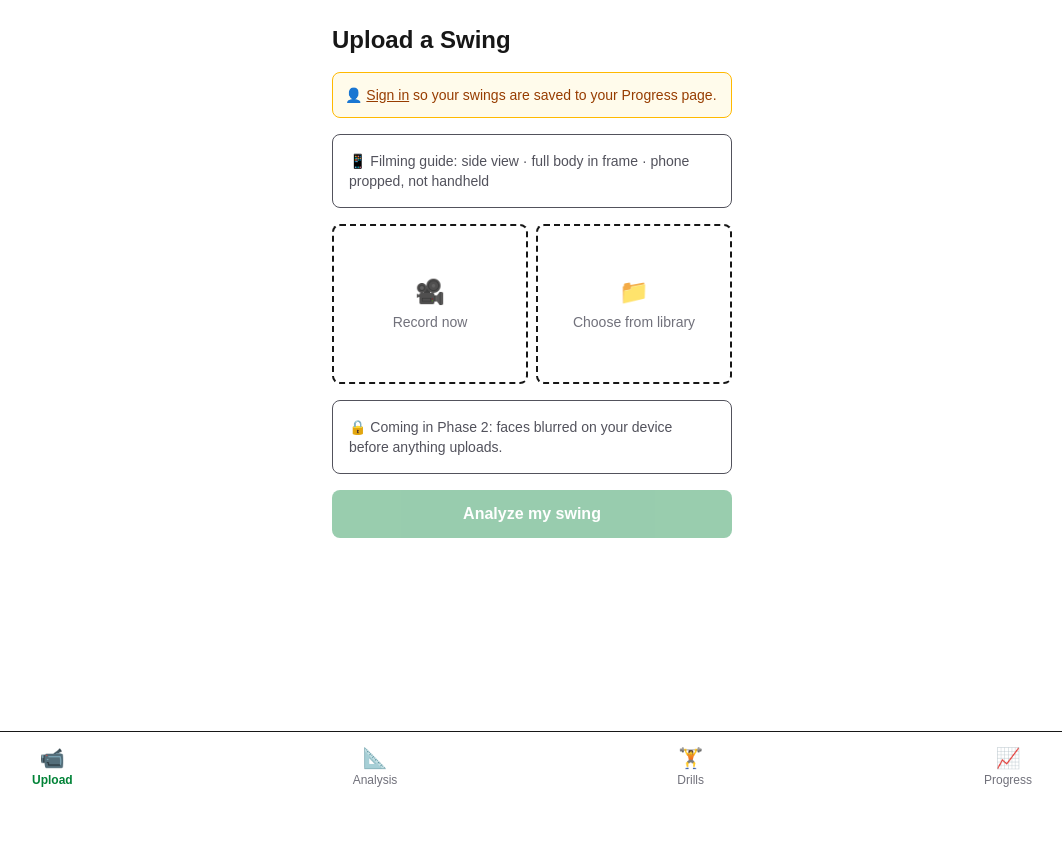
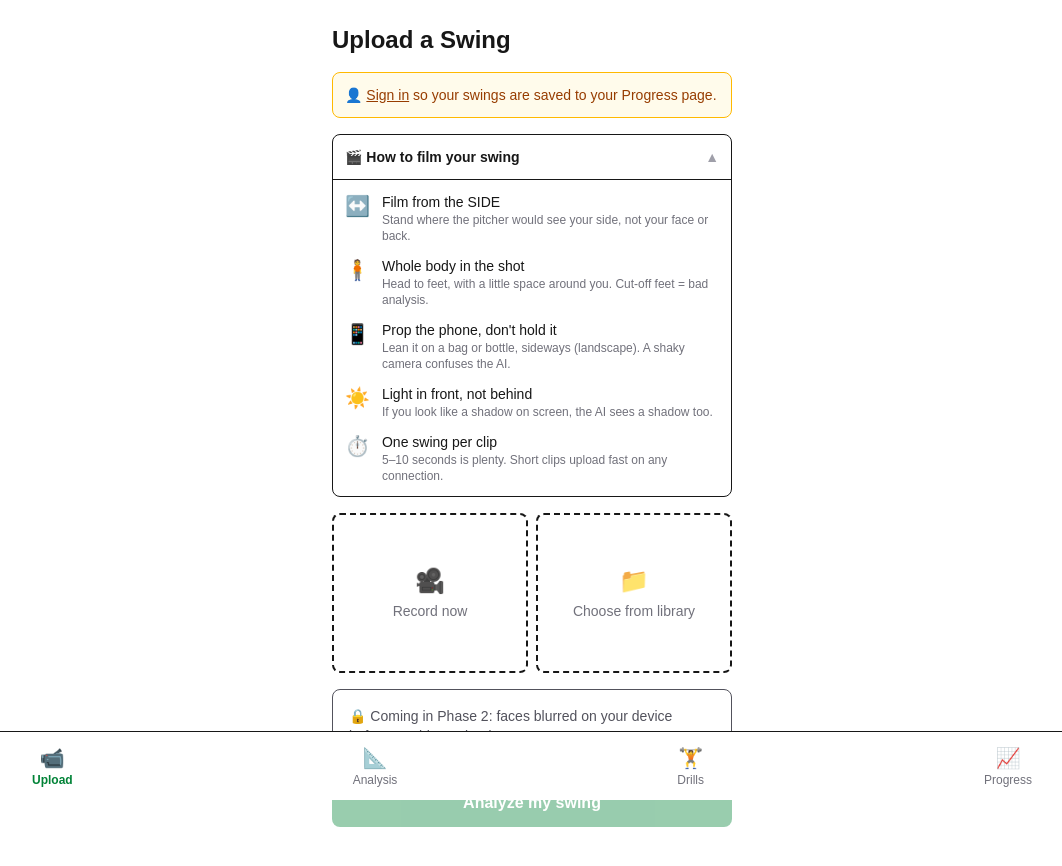
Before and after one commit to ishantr18/sandlot, a Next.js app in the folder app/: page /upload in a window 1280 px wide. Shown: the top 866 px of the page, without its empty margins (108-1170 px from the left). Before the commit the page ends 800 px from the top, so only its background shows below. Built offline with nearby package versions, Linux system fonts and the light colour scheme; no server answers.

Commit message:
Aug 15: filming guide on upload page; test-clips folder (gitignored)
Co-Authored-By: Claude Fable 5 <noreply@anthropic.com>

```diff
--- a/app/src/app/upload/page.tsx
+++ b/app/src/app/upload/page.tsx
@@ -7,6 +7,7 @@ import { addDoc, collection } from "firebase/firestore";
 import Link from "next/link";
 import { useRef, useState } from "react";
 import { useAuth } from "@/components/AuthProvider";
+import FilmingGuide from "@/components/FilmingGuide";
 import VideoRecorder from "@/components/VideoRecorder";
 import { db } from "@/lib/firebase";
 
@@ -97,9 +98,7 @@ export default function UploadPage() {
         </Link>
       )}
 
-      <section className="mb-4 rounded-lg border p-4 text-sm text-zinc-600">
-        📱 Filming guide: side view · full body in frame · phone propped, not handheld
-      </section>
+      <FilmingGuide />
 
       <input
         ref={inputRef}
--- /dev/null
+++ b/app/src/components/FilmingGuide.tsx
@@ -0,0 +1,69 @@
+"use client";
+
+// Filming guide — teaches users (kids!) to film clips the pose engine can
+// actually analyze. Bad input = bad analysis, so this is quality control
+// disguised as help. Expanded on first visit, collapsed after.
+import { useEffect, useState } from "react";
+
+const RULES = [
+  {
+    icon: "↔️",
+    title: "Film from the SIDE",
+    detail: "Stand where the pitcher would see your side, not your face or back.",
+  },
+  {
+    icon: "🧍",
+    title: "Whole body in the shot",
+    detail: "Head to feet, with a little space around you. Cut-off feet = bad analysis.",
+  },
+  {
+    icon: "📱",
+    title: "Prop the phone, don't hold it",
+    detail: "Lean it on a bag or bottle, sideways (landscape). A shaky camera confuses the AI.",
+  },
+  {
+    icon: "☀️",
+    title: "Light in front, not behind",
+    detail: "If you look like a shadow on screen, the AI sees a shadow too.",
+  },
+  {
+    icon: "⏱️",
+    title: "One swing per clip",
+    detail: "5–10 seconds is plenty. Short clips upload fast on any connection.",
+  },
+];
+
+export default function FilmingGuide() {
+  const [open, setOpen] = useState(true);
+
+  useEffect(() => {
+    // Auto-collapse for returning users; stays one tap away
+    if (localStorage.getItem("dd-seen-guide") === "1") setOpen(false);
+    else localStorage.setItem("dd-seen-guide", "1");
+  }, []);
+
+  return (
+    <section className="mb-4 rounded-lg border">
+      <button
+        onClick={() => setOpen(!open)}
+        className="flex w-full items-center justify-between p-3 text-sm font-semibold"
+      >
+        <span>🎬 How to film your swing</span>
+        <span className="text-zinc-400">{open ? "▲" : "▼"}</span>
+      </button>
+      {open && (
+        <ul className="space-y-3 border-t p-3">
+          {RULES.map((r) => (
+            <li key={r.title} className="flex gap-3">
+              <span className="text-xl">{r.icon}</span>
+              <div>
+                <div className="text-sm font-medium">{r.title}</div>
+                <div className="text-xs text-zinc-500">{r.detail}</div>
+              </div>
+            </li>
+          ))}
+        </ul>
+      )}
+    </section>
+  );
+}
```
Also changed, not shown: 1 other file (tests, documents, lock files or other folders).
